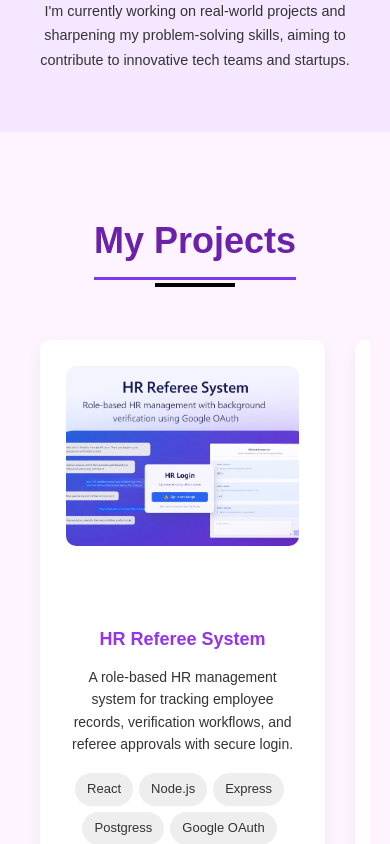
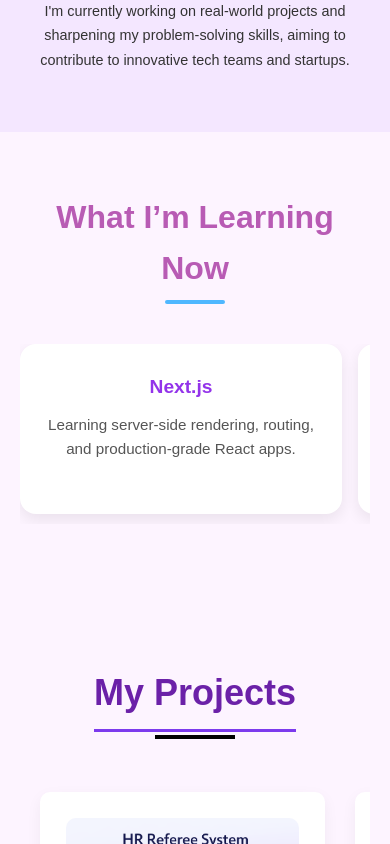
Before and after one commit to Tanishka2302/MyPorfolio, a React (Create React App) app: page / in a window 390 px wide. Shown: the part 1700-2544 px from the top of the page. Built offline with nearby package versions, Linux system fonts and the light colour scheme.

Commit message:
Added responsive learning section + mobile fixes

```diff
--- a/src/App.js
+++ b/src/App.js
@@ -6,6 +6,7 @@ import Projects from './components/Projects';
 import Skills from './components/Skills';
 import Contact from './components/Contact';
 import Footer from './components/Footer';
+import Learning from './components/Learning';
 import './App.css';
 
 function App() {
@@ -14,8 +15,10 @@ function App() {
       <Navbar />
       <Hero />
       <About />
+      <Learning />
       <Projects />
       <Skills />
+
       <Contact />
       <Footer />
     </div>
--- /dev/null
+++ b/src/components/Learning.js
@@ -0,0 +1,31 @@
+import React from "react";
+import "./css-files/Learning.css";
+
+const Learning = () => {
+  return (
+    <section className="learning-section">
+      <h2 className="section-title">What I’m Learning Now</h2>
+
+      <div className="learning-grid">
+
+      <div className="learning-card">
+  <h3>Next.js</h3>
+  <p>Learning server-side rendering, routing, and production-grade React apps.</p>
+</div>
+
+<div className="learning-card">
+  <h3>DevOps</h3>
+  <p>Exploring CI/CD pipelines, Docker, deployment workflows, and cloud basics.</p>
+</div>
+
+<div className="learning-card">
+  <h3>Advanced React</h3>
+  <p>Performance optimization, architecture, and clean patterns.</p>
+</div>
+
+      </div>
+    </section>
+  );
+};
+
+export default Learning;
--- a/src/components/css-files/Footer.css
+++ b/src/components/css-files/Footer.css
@@ -74,7 +74,30 @@
     font-size: 1.3rem;
   }
 
+  /* 🔥 hide role/email line on mobile */
   .footer-logo p {
-    font-size: 0.95rem;
+    display: none;
   }
+
 }
+/* ======================
+   CONTACT MOBILE CLEAN
+====================== */
+
+@media (max-width: 768px) {
+
+  /* hide contact info column */
+  .contact-info {
+    display: none;
+  }
+
+  /* make form full width */
+  .contact-container {
+    flex-direction: column;
+  }
+
+  .contact-form {
+    width: 100%;
+  }
+
+}
--- /dev/null
+++ b/src/components/css-files/Learning.css
@@ -0,0 +1,86 @@
+.learning-section {
+  padding: 80px 40px;
+  background: #fdf4ff;
+  text-align: center;
+}
+
+.learning-grid {
+  max-width: 1200px;
+  margin: auto;
+
+  display: grid;
+  gap: 30px;
+  grid-template-columns: repeat(auto-fit, minmax(280px, 1fr));
+}
+
+.learning-card {
+  background: white;
+  padding: 28px;
+  border-radius: 16px;
+  box-shadow: 0 6px 16px rgba(0,0,0,0.08);
+
+  transition: transform 0.25s ease;
+}
+
+.learning-card:hover {
+  transform: translateY(-6px);
+}
+
+.learning-card h3 {
+  font-size: 1.4rem;
+  color: #9333ea;
+  margin-bottom: 10px;
+}
+
+.learning-card p {
+  font-size: 1rem;
+  color: #555;
+  line-height: 1.6;
+}
+
+/* =========================
+   MOBILE RESPONSIVE
+========================= */
+
+@media (max-width: 768px) {
+
+  .learning-section {
+    padding: 60px 20px;
+  }
+
+  .learning-grid {
+    display: flex;
+    overflow-x: auto;
+    gap: 16px;
+
+    scroll-snap-type: x mandatory;
+    padding-bottom: 10px;
+  }
+
+  .learning-grid::-webkit-scrollbar {
+    display: none;
+  }
+
+  .learning-card {
+    flex: 0 0 85%;
+    min-width: 85%;
+    scroll-snap-align: center;
+  }
+
+  .learning-card h3 {
+    font-size: 1.2rem;
+  }
+
+  .learning-card p {
+    font-size: 0.95rem;
+  }
+}
+
+/* extra small phones */
+
+@media (max-width: 480px) {
+  .learning-card {
+    flex: 0 0 92%;
+    min-width: 92%;
+  }
+}
--- a/src/components/css-files/about.css
+++ b/src/components/css-files/about.css
@@ -100,9 +100,8 @@
   background-color: #a049a3;
   transform: translateY(-2px);
 }
-
 /* =========================
-   MOBILE RESPONSIVE FIX
+   ABOUT MOBILE RESPONSIVE
 ========================= */
 
 @media (max-width: 900px) {
@@ -127,10 +126,21 @@
     height: 200px;
   }
 
+  /* 👉 LEFT ALIGN CARD ONLY ON MOBILE */
+
   .info-cards {
     font-size: 0.95rem;
     padding: 1.2rem;
-    text-align: center;
+    text-align: left;
+  }
+
+  .info-cards p {
+    margin: 6px 0;
+  }
+
+  .info-cards strong {
+    display: inline;
+    font-weight: 600;
   }
 
   .about-right {
```
